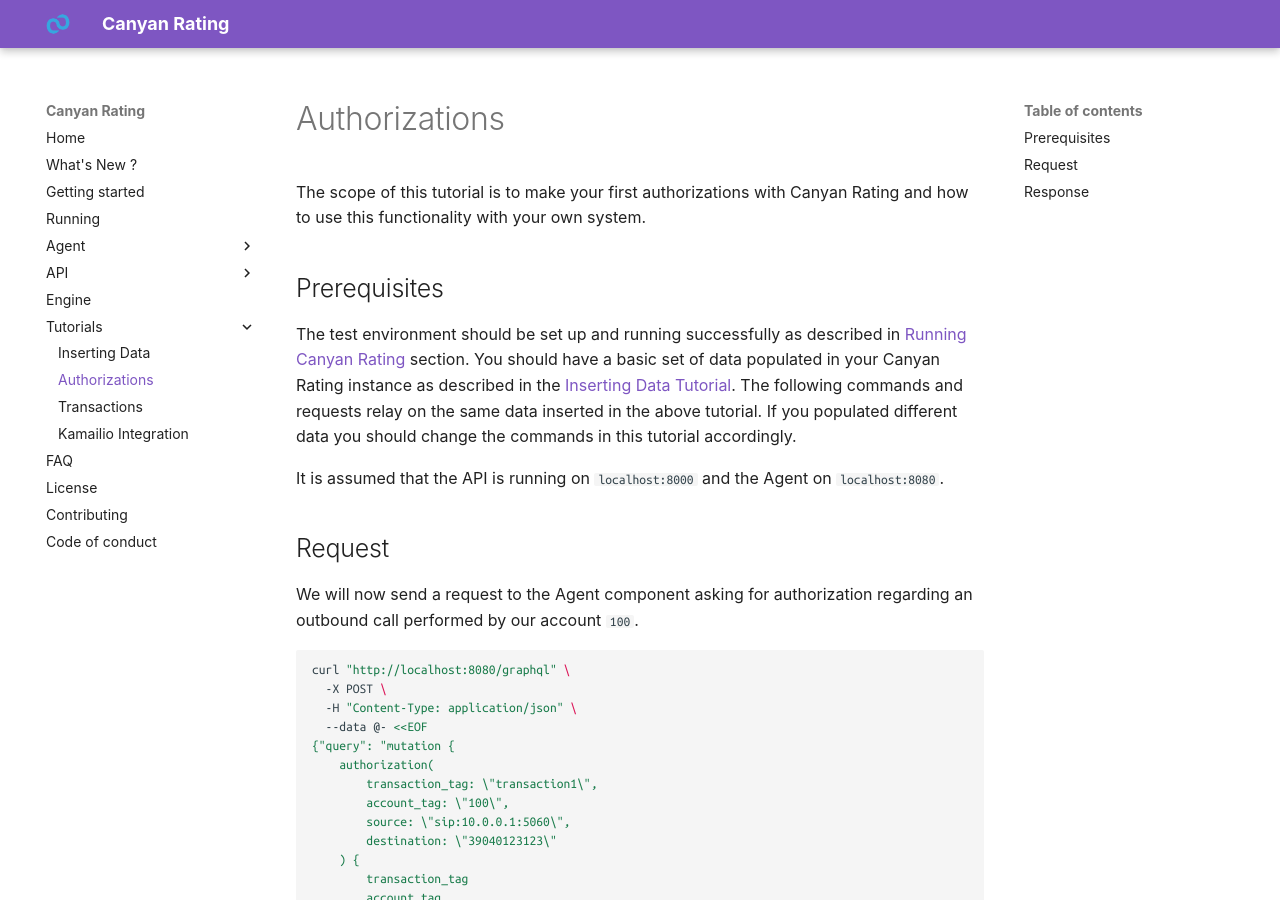
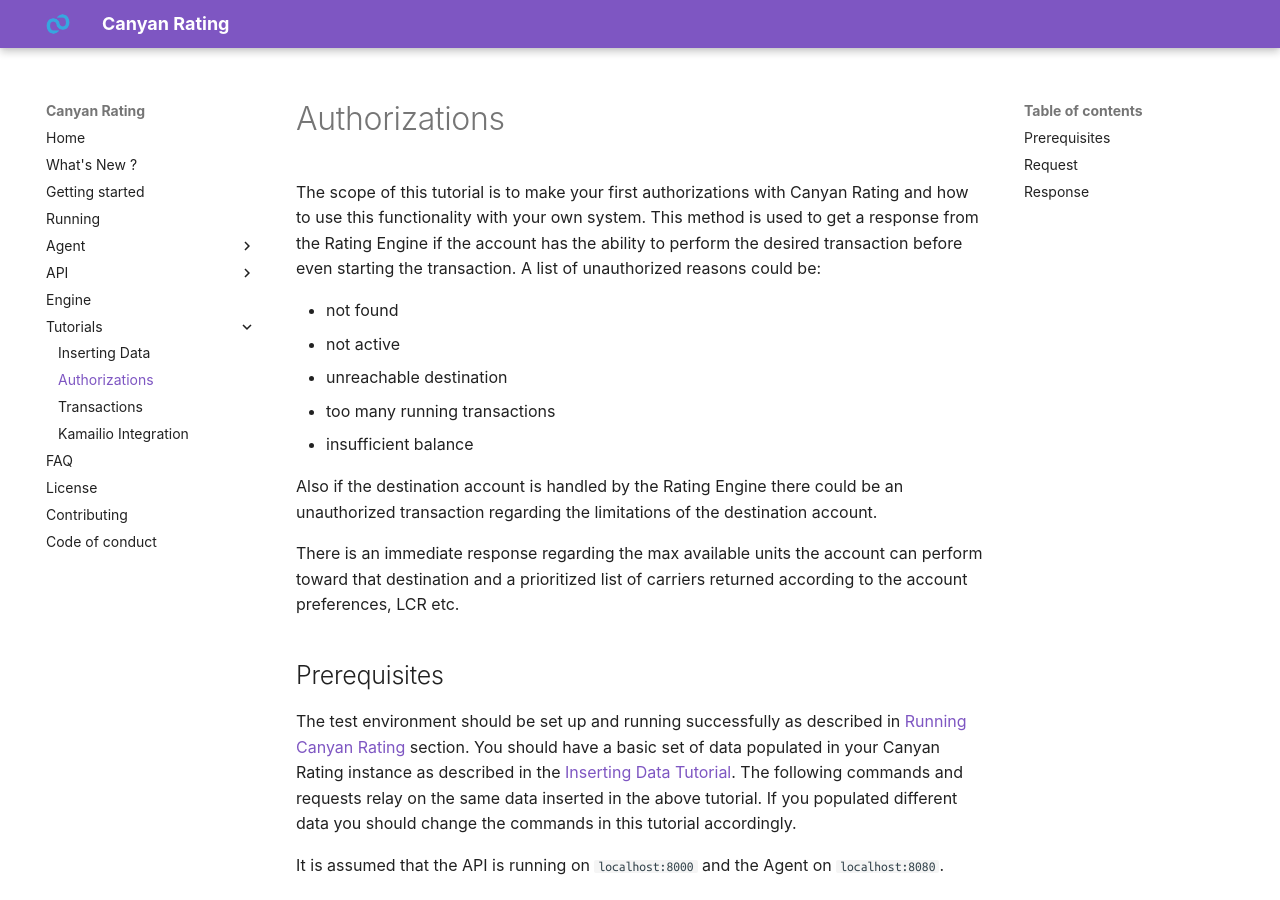
Before and after one commit to canyanio/rating-integration, an MkDocs documentation site: the page built from docs/tutorials/authorizations.md, in a window 1280 px wide and 900 px high. Built offline with MkDocs 1.6.1 and Material for MkDocs 9.7.7, drawn with Linux system fonts in a browser that asks for light colours; some web fonts are replaced.

Commit message:
Enh: docummentation

```diff
--- a/docs/tutorials/authorizations.md
+++ b/docs/tutorials/authorizations.md
@@ -1,6 +1,17 @@
 # Authorizations
 
 The scope of this tutorial is to make your first authorizations with Canyan Rating and how to use this functionality with your own system.
+This method is used to get a response from the Rating Engine if the account has the ability to perform the desired transaction before even starting the transaction. A list of unauthorized reasons could be:
+
+* not found
+* not active
+* unreachable destination
+* too many running transactions
+* insufficient balance
+
+Also if the destination account is handled by the Rating Engine there could be an unauthorized transaction regarding the limitations of the destination account.
+
+There is an immediate response regarding the max available units the account can perform toward that destination and a prioritized list of carriers returned according to the account preferences, LCR etc.
 
 
 ## Prerequisites
```
Also changed, not shown: docs/tutorials/transactions.md (+10 -0 lines).
